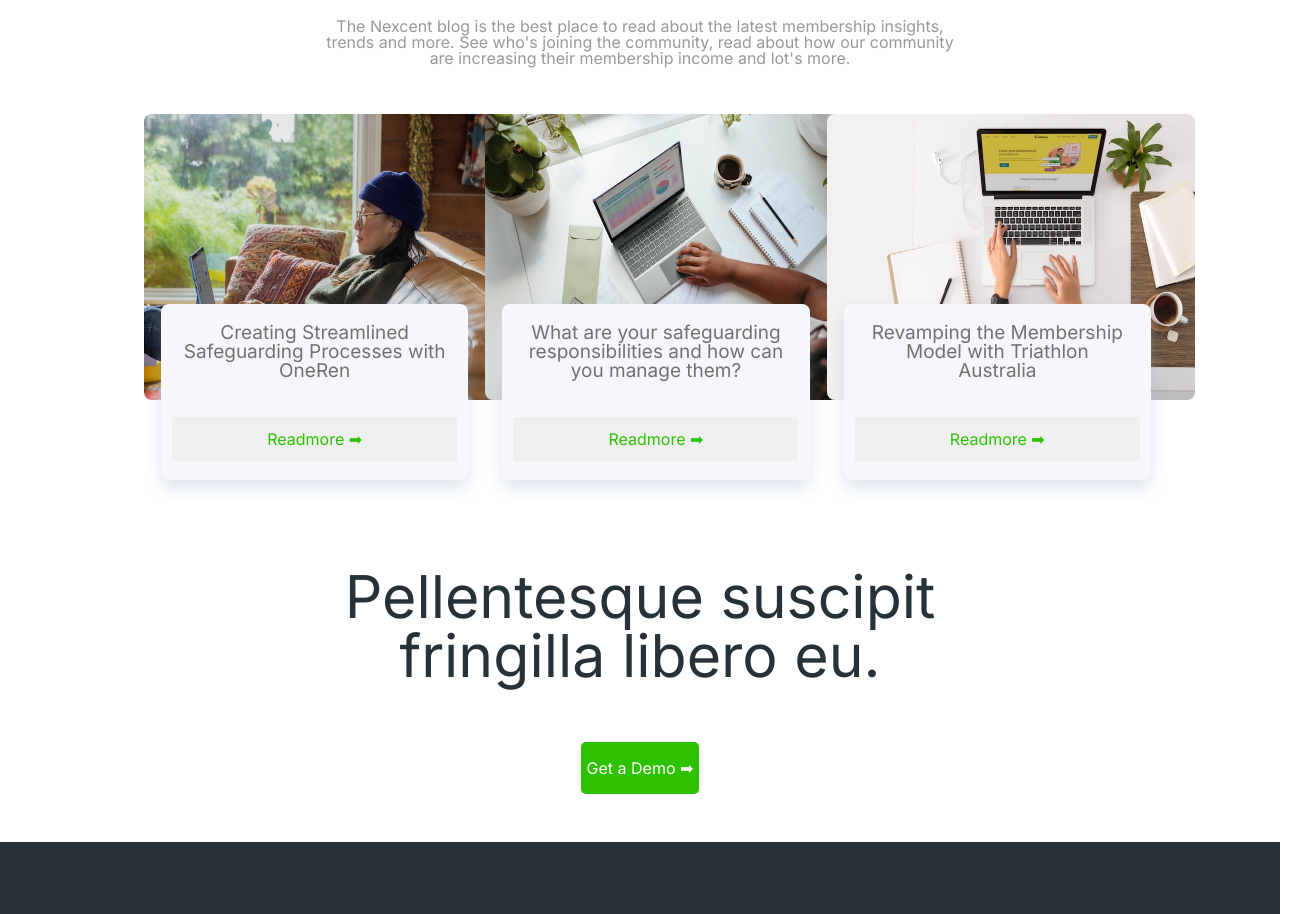
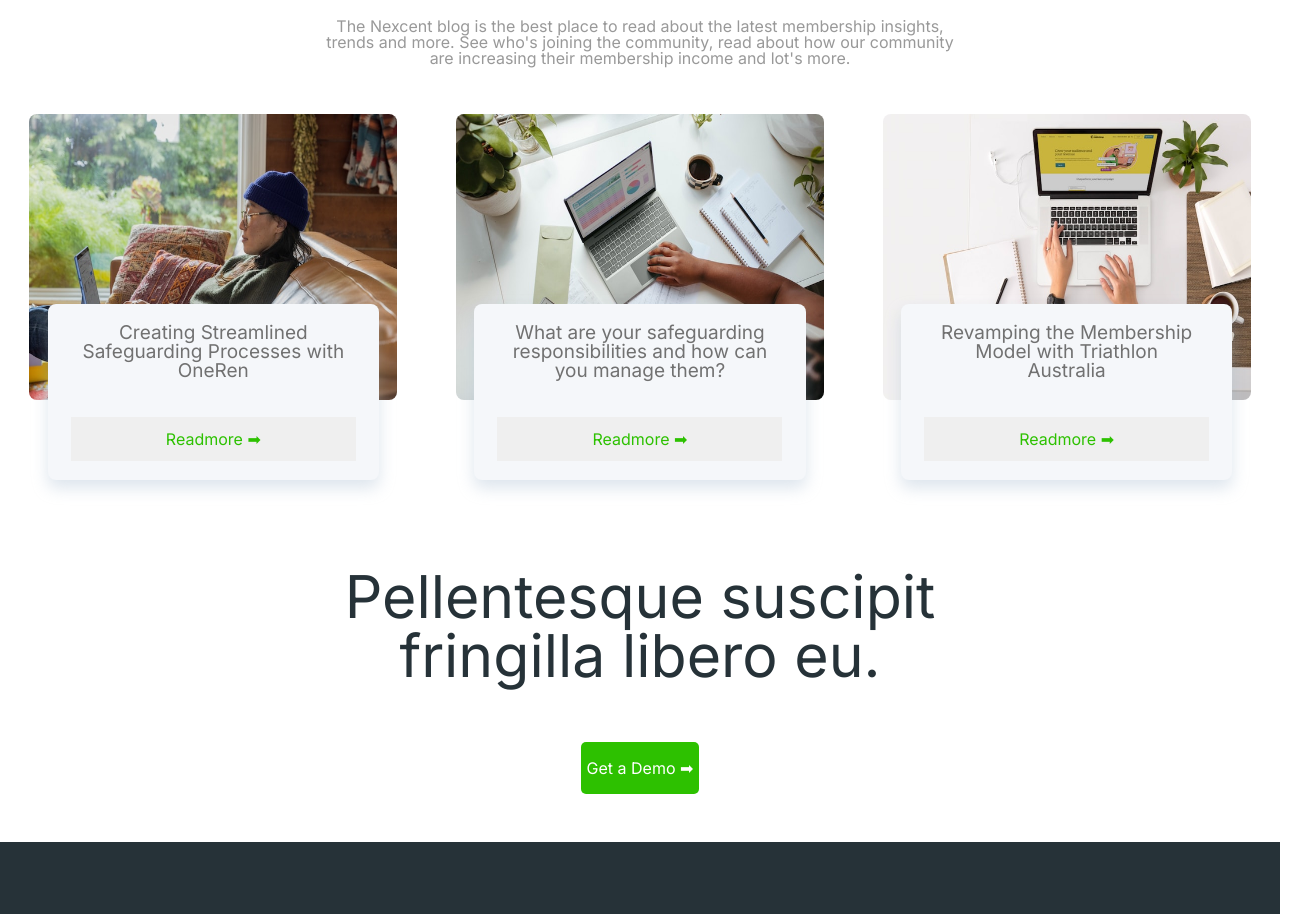
Before and after one commit to dimakitsenko2001-arch/test, a plain HTML site: page index.html in a window 1280 px wide. Shown: the part 3115-4029 px from the top of the page, 1312 px wide, since content can reach past the window. Drawn offline with Linux system fonts and the light colour scheme.

Commit message:
style modified

```diff
--- a/style.css
+++ b/style.css
@@ -223,12 +223,9 @@ p {
     margin-top: 48px;
 }
 .cart-3-6 {
-    width: 80%;
+    width: 100%;
     height: 366px;
-    justify-content: space-between;
-    opacity: 1px;
-    padding-right: 144px;
-    padding-left: 144px;
+    justify-content: space-around;
     display: flex;
     align-items: center;
     margin-top: 48px;
@@ -296,6 +293,10 @@ p {
     color: white;
     cursor: pointer;
     margin-bottom: 30px;
+}
+.Get-a-Demo:hover {
+    background-color: white;
+    color: rgb(45, 193, 0);
 }
 .blok-end-bottom {
     display: flex;
```
